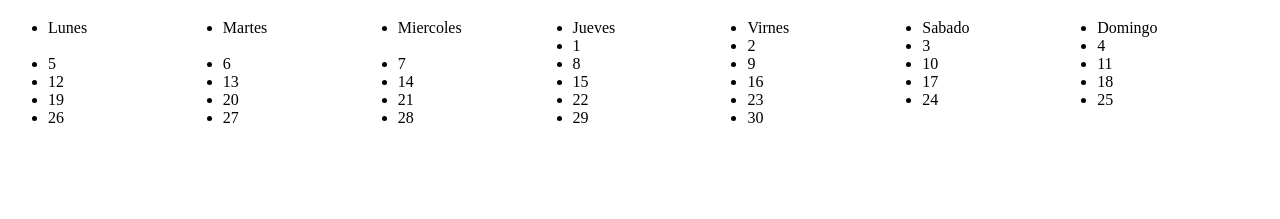
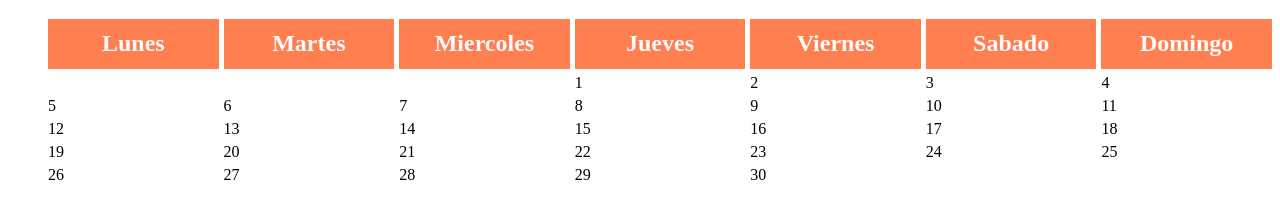
Before and after one commit to ThiagoMartti/GRID-calendario, a plain HTML site: page index.html in a window 1280 px wide. Shown: the part 61-280 px from the top of the page. Drawn offline with Linux system fonts and the light colour scheme.

Commit message:
agrego estilos al calendario y corrijo un typo

```diff
--- a/index.html
+++ b/index.html
@@ -14,7 +14,7 @@
         <li class="Day-name">Martes</li>
         <li class="Day-name">Miercoles</li>
         <li class="Day-name">Jueves</li>
-        <li class="Day-name">Virnes</li>
+        <li class="Day-name">Viernes</li>
         <li class="Day-name">Sabado</li>
         <li class="Day-name">Domingo</li>
         <li class="first-day">1</li>
--- a/main.css
+++ b/main.css
@@ -5,9 +5,24 @@ h1{
 ul{
     display: grid;
     grid-template-columns: repeat(7, 1fr);
+    gap: 5px;
+}
 
+ul li{
+    list-style: none;
 }
 
 .first-day {
     grid-column-start: 4;
 }
+
+.Day-name{
+    background-color: coral;
+    height: 50px;
+    color: #fafafa;
+    display: grid;
+    align-items: center;
+    justify-content: center;
+    font-size: 1.5rem;
+    font-weight: bold;
+}
```
